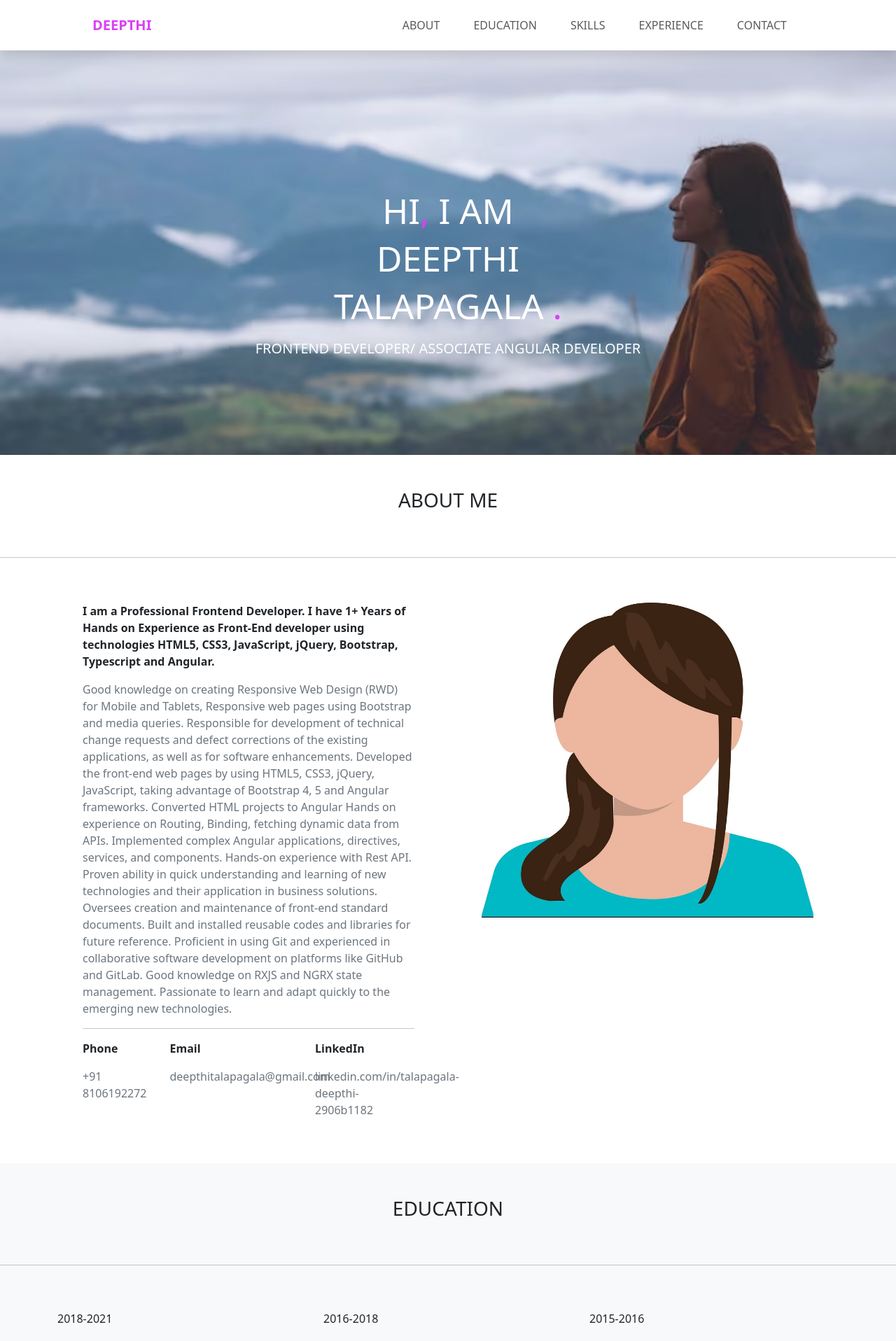
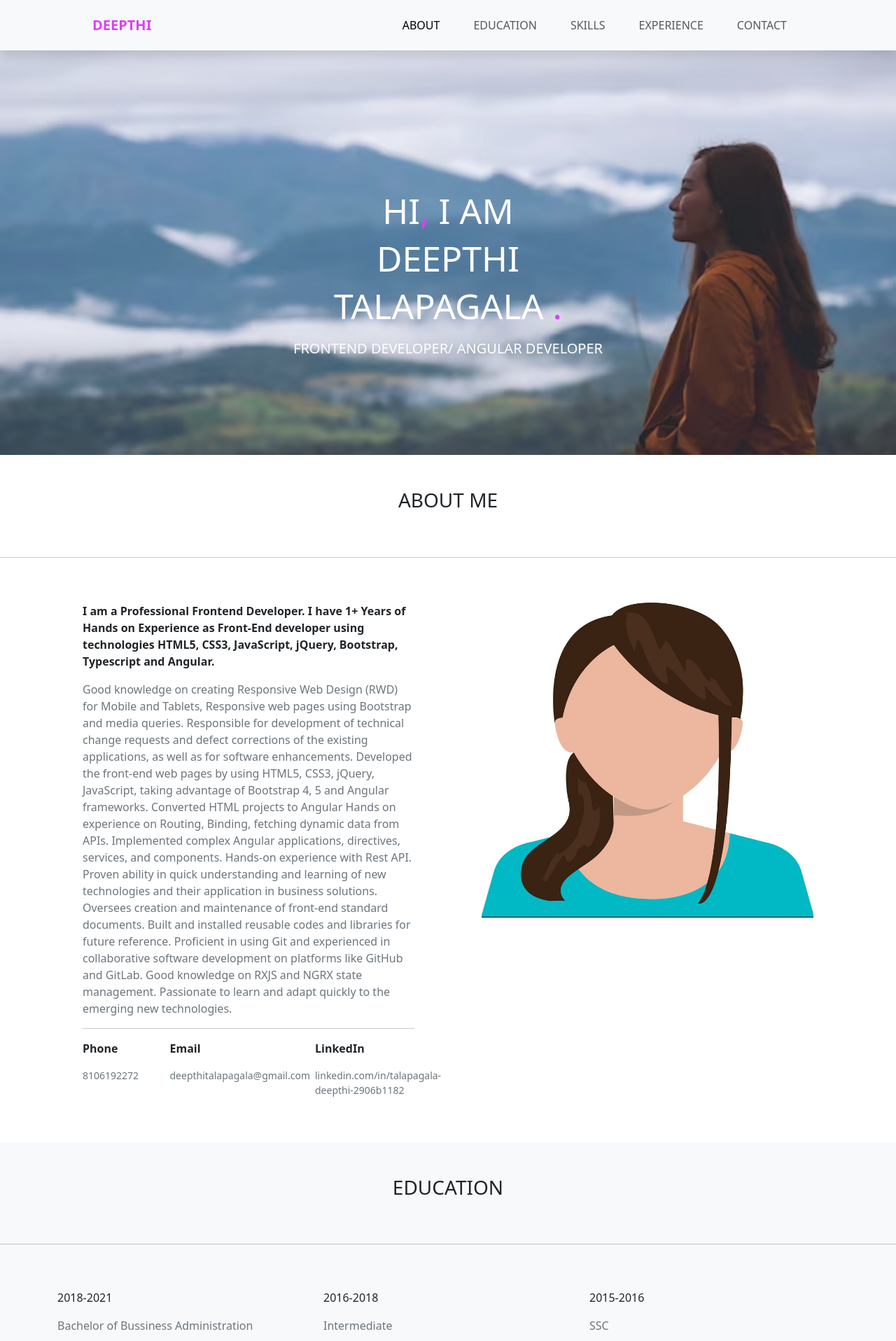
Before and after one commit to deepthiTalapagala/Angular, an Angular app: page / in a window 1280 px wide. Shown: the top 1916 px of the page at 70% size. Built offline with nearby package versions, Linux system fonts and the light colour scheme.

Commit message:
Added: Contact Details

```diff
--- a/src/app/about/about.component.css
+++ b/src/app/about/about.component.css
@@ -1,3 +1,6 @@
 img{
     height: 450px;
 }
+.size{
+    font-size: 14px;
+}
--- a/src/app/about/about.component.html
+++ b/src/app/about/about.component.html
@@ -10,15 +10,15 @@
             <div class="row">
                 <div class="col-md-3">
                     <p class="fw-bold">Phone</p>
-                    <p class="text-secondary">+91 8106192272</p>
+                    <p class="text-secondary size">8106192272</p>
                 </div>
                 <div class="col-md-5">
                     <p class="fw-bold">Email</p>
-                    <p class="text-secondary">deepthitalapagala@gmail.com</p>
+                    <p class="text-secondary size">deepthitalapagala@gmail.com</p>
                 </div>
                 <div class="col-md-4">
                     <p class="fw-bold">LinkedIn</p>
-                    <p class="text-secondary">linkedin.com/in/talapagala-deepthi-2906b1182</p>
+                    <p class="text-secondary size">linkedin.com/in/talapagala-deepthi-2906b1182</p>
                 </div>
             </div>
         </div>
--- a/src/app/app-routing.module.ts
+++ b/src/app/app-routing.module.ts
@@ -1,8 +1,19 @@
 import { NgModule } from '@angular/core';
 import { RouterModule, Routes } from '@angular/router';
 import { EducationComponent } from './education/education.component';
+import { AboutComponent } from './about/about.component';
+import { SkillsComponent } from './skills/skills.component';
+import { ExperienceComponent } from './experience/experience.component';
+import { ContactComponent } from './contact/contact.component';
 
-const routes: Routes = [];
+const routes: Routes = [
+  // {path: "about", component: AboutComponent},
+  // {path: "education", component: EducationComponent},
+  // {path: "skills", component: SkillsComponent},
+  // {path: "experience", component: ExperienceComponent},
+  // {path: "contact", component: ContactComponent},
+  // {path: "", redirectTo: "/about", pathMatch:'full'}
+];
 
 @NgModule({
   imports: [RouterModule.forRoot(routes)],
--- a/src/app/app.component.html
+++ b/src/app/app.component.html
@@ -4,4 +4,5 @@
 <app-education></app-education>
 <app-skills></app-skills>
 <app-experience></app-experience>
-<router-outlet></router-outlet>
+<app-contact></app-contact>
+<!-- <router-outlet></router-outlet> -->
--- a/src/app/app.module.ts
+++ b/src/app/app.module.ts
@@ -9,6 +9,7 @@ import { AboutComponent } from './about/about.component';
 import { EducationComponent } from './education/education.component';
 import { SkillsComponent } from './skills/skills.component';
 import { ExperienceComponent } from './experience/experience.component';
+import { ContactComponent } from './contact/contact.component';
 
 @NgModule({
   declarations: [
@@ -18,7 +19,8 @@ import { ExperienceComponent } from './experience/experience.component';
     AboutComponent,
     EducationComponent,
     SkillsComponent,
-    ExperienceComponent
+    ExperienceComponent,
+    ContactComponent
   ],
   imports: [
     BrowserModule,
--- a/src/app/banner/banner.component.html
+++ b/src/app/banner/banner.component.html
@@ -5,5 +5,5 @@
     <h1>HI<span class="camma">,</span> I AM </h1>
     <h1>DEEPTHI</h1>
     <h1>TALAPAGALA <span class="camma">.</span></h1>
-    <p class="pt-2">FRONTEND DEVELOPER/ ASSOCIATE ANGULAR DEVELOPER</p>
+    <p class="pt-2">FRONTEND DEVELOPER/ ANGULAR DEVELOPER</p>
 </div>
--- /dev/null
+++ b/src/app/contact/contact.component.css
@@ -0,0 +1,6 @@
+button{
+    background-color: #dc3ef9;
+}
+input:focus{
+    box-shadow: none;
+}
--- /dev/null
+++ b/src/app/contact/contact.component.html
@@ -0,0 +1,44 @@
+<section id="contact">
+    <div class="bg-light">
+        <h3 class="text-center py-5">CONTACT</h3>
+        <hr>
+        <div class="container py-5">
+            <div class="mx-5 px-5">
+                <div class="row">
+                    <div class="col-md-6">
+                        <form>
+                            <div class="row">
+                                <div class="col-md-6">
+                                    <input type="text" placeholder="Name*" class="form-control border-0">
+                                </div>
+                                <div class="col-md-6">
+                                    <input type="text" placeholder="Email*" class="form-control border-0">
+                                </div>
+                            </div>
+                            <div class="my-4">
+                                <input type="text" placeholder="Subject" class="form-control border-0">
+                            </div>
+                            <div class="my-4">
+                                <textarea class="form-control border-0" rows="8" id="comment" name="text" placeholder="Message"></textarea>
+                            </div>
+                            <button type="submit" class="btn w-100 text-white">Submit</button>
+                          </form>
+                    </div>
+                    <div class="col-md-6">
+                        <div class="ps-5 ms-5">
+                            <h4>Deepthi Talapagala</h4>
+                            <p class="text-secondary pb-4">Frontend Developer/ Angular Developer</p>
+                            <h6>Phone</h6>
+                            <p class="text-secondary py-2">+91 8106192272</p>
+                            <h6>Email</h6>
+                            <p class="text-secondary py-2">deepthitalapagala@gmail.com</p>
+                            <h6>LinkedIn</h6>
+                            <p class="text-secondary py-2">linkedin.com/in/talapagala-deepthi-2906b1182</p>
+                        </div>
+                    </div>
+                </div>
+
+            </div>
+        </div>
+    </div>
+</section>
--- a/src/app/navbar/navbar.component.css
+++ b/src/app/navbar/navbar.component.css
@@ -5,6 +5,6 @@ nav{
     color: #dc3ef9;
     font-weight: bold;
 }
-ul li a:hover, ul li a:focus{
+ul li a:hover, ul li a:focus, ul li a:active{
     color: #dc3ef9;
 }
--- a/src/app/navbar/navbar.component.html
+++ b/src/app/navbar/navbar.component.html
@@ -1,14 +1,14 @@
 <div class="container">
-    <nav class="navbar navbar-expand-sm fixed-top bg-white shadow">
+    <nav class="navbar navbar-expand-sm navbar-light bg-light fixed-top shadow">
         <div class="container-fluid py-3">
-          <a class="navbar-brand" href="#">DEEPTHI</a>
+          <a class="navbar-brand">DEEPTHI</a>
           <button class="navbar-toggler" type="button" data-bs-toggle="collapse" data-bs-target="#collapsibleNavbar">
             <span class="navbar-toggler-icon"></span>
           </button>
           <div class="collapse navbar-collapse" id="collapsibleNavbar">
             <ul class="navbar-nav ms-auto">
               <li class="nav-item">
-                <a class="nav-link px-4" href="#about">ABOUT</a>
+                <a class="nav-link active px-4" href="#about">ABOUT</a>
               </li>
               <li class="nav-item">
                 <a class="nav-link px-4" href="#education">EDUCATION</a>
@@ -20,7 +20,7 @@
                 <a class="nav-link px-4" href="#experience">EXPERIENCE</a>
               </li>
               <li class="nav-item">
-                <a class="nav-link px-4" href="#">CONTACT</a>
+                <a class="nav-link px-4" href="#contact">CONTACT</a>
               </li>
             </ul>
           </div>
```
Also changed, not shown: src/app/contact/contact.component.ts (added, +10 -0 lines), 1 other file (tests, documents, lock files or other folders).
